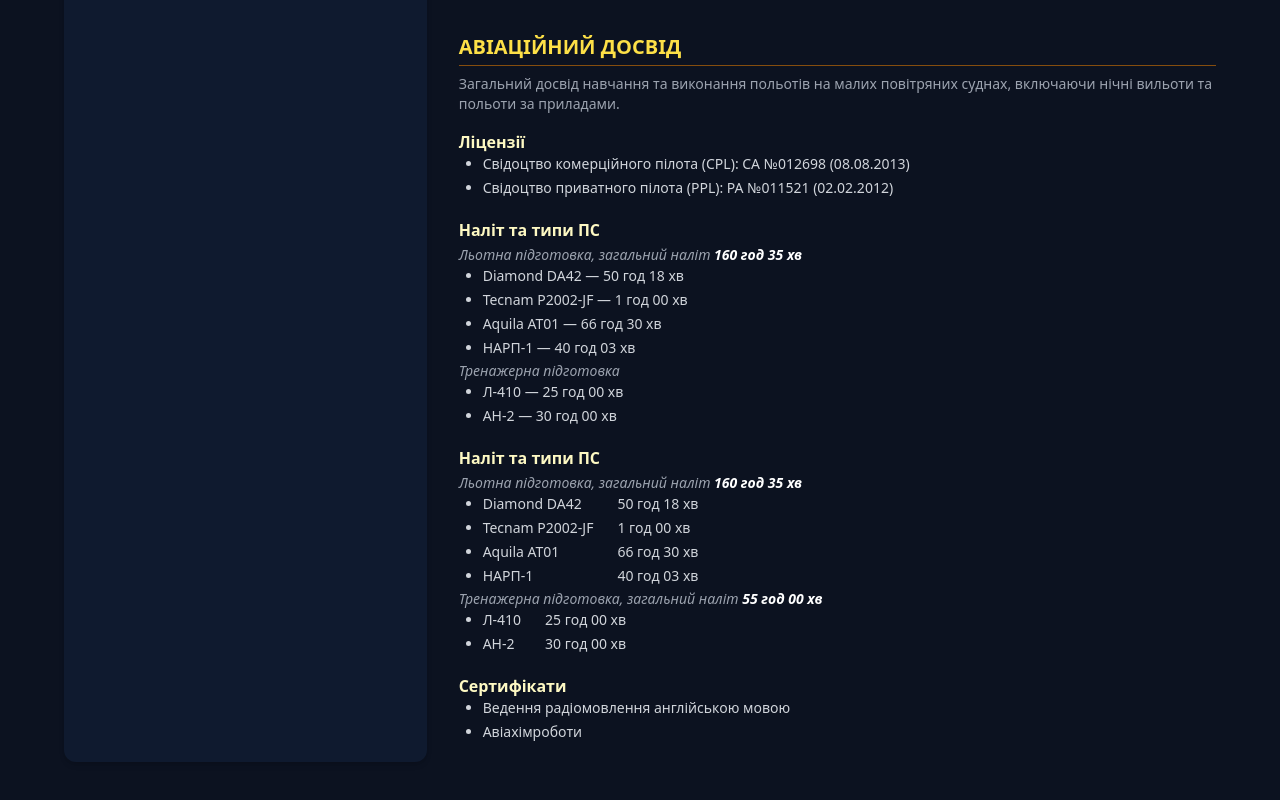
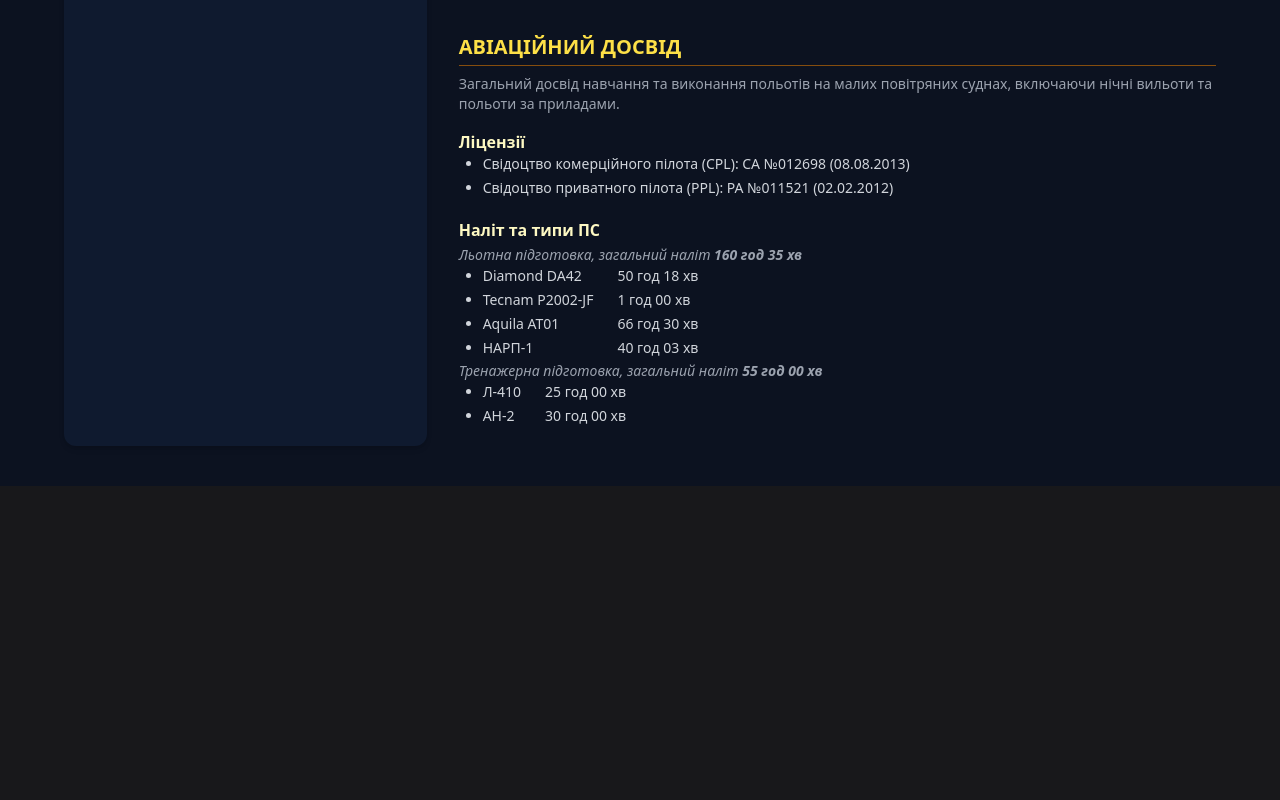
Before and after one commit to OKchesterOK/cv-landing, a React (Vite) app: page / in a window 1280 px wide. Shown: the part 1454-2254 px from the top of the page. After the commit the page ends 1940 px from the top, so only its background shows below. Built offline with nearby package versions, Linux system fonts and the light colour scheme.

Commit message:
Update App.jsx

```diff
--- a/src/App.jsx
+++ b/src/App.jsx
@@ -145,7 +145,7 @@ export default function App() {
               'Свідоцтво приватного пілота (PPL): РА №011521 (02.02.2012)'
             ]} />
 
-            <ListItem title="Наліт та типи ПС">
+{/*             <ListItem title="Наліт та типи ПС">
               <span className="text-sm italic text-gray-400 mt-1">
                   Льотна підготовка, загальний наліт <span className="text-white font-semibold">160 год 35 хв</span>
               </span>
@@ -162,11 +162,11 @@ export default function App() {
                 <li>Л-410 — 25 год 00 хв</li>
                 <li>АН-2 — 30 год 00 хв</li>
               </ul>
-            </ListItem>
+            </ListItem> */}
 
             <ListItem title="Наліт та типи ПС">
               <span className="text-sm italic text-gray-400 mt-1">
-                  Льотна підготовка, загальний наліт <span className="text-white font-semibold">160 год 35 хв</span>
+                  Льотна підготовка, загальний наліт <span className="font-semibold">160 год 35 хв</span>
               </span>
               <div className="text-sm text-gray-300">
                 <div className="flex gap-6">
@@ -185,7 +185,7 @@ export default function App() {
                 </div>
               </div>
               <span className="text-sm italic text-gray-400 mt-1">
-                  Тренажерна підготовка, загальний наліт <span className="text-white font-semibold">55 год 00 хв</span>
+                  Тренажерна підготовка, загальний наліт <span className="font-semibold">55 год 00 хв</span>
               </span>
               <div className="text-sm text-gray-300">
                 <div className="flex gap-6">
@@ -201,12 +201,12 @@ export default function App() {
               </div>
             </ListItem>
 
-            <ListItem
+{/*             <ListItem
               title="Сертифікати"
               bullets={[
               'Ведення радіомовлення англійською мовою',
               'Авіахімроботи'
-            ]} />
+            ]} /> */}
 
           </Section>
         </section>
```
